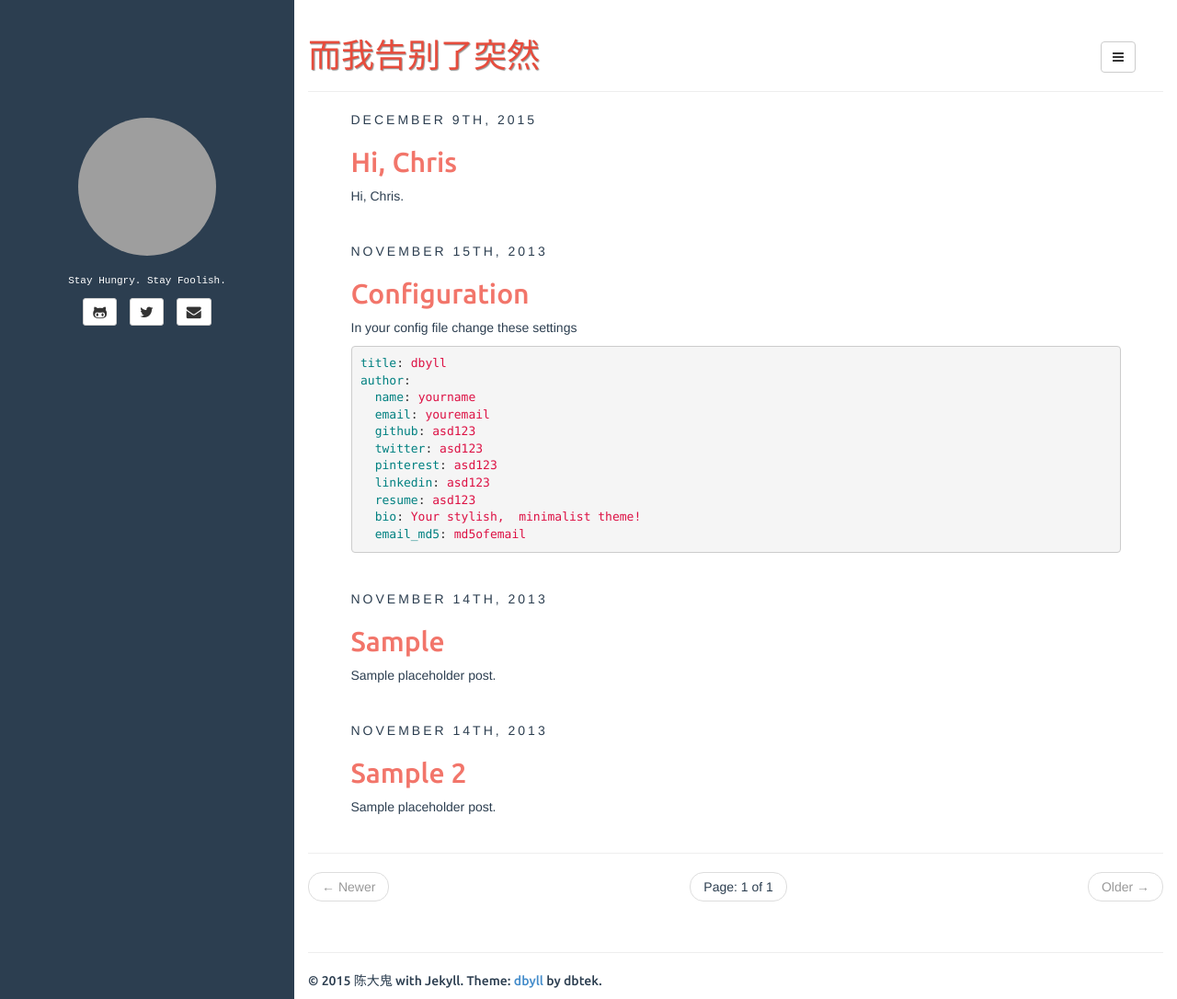
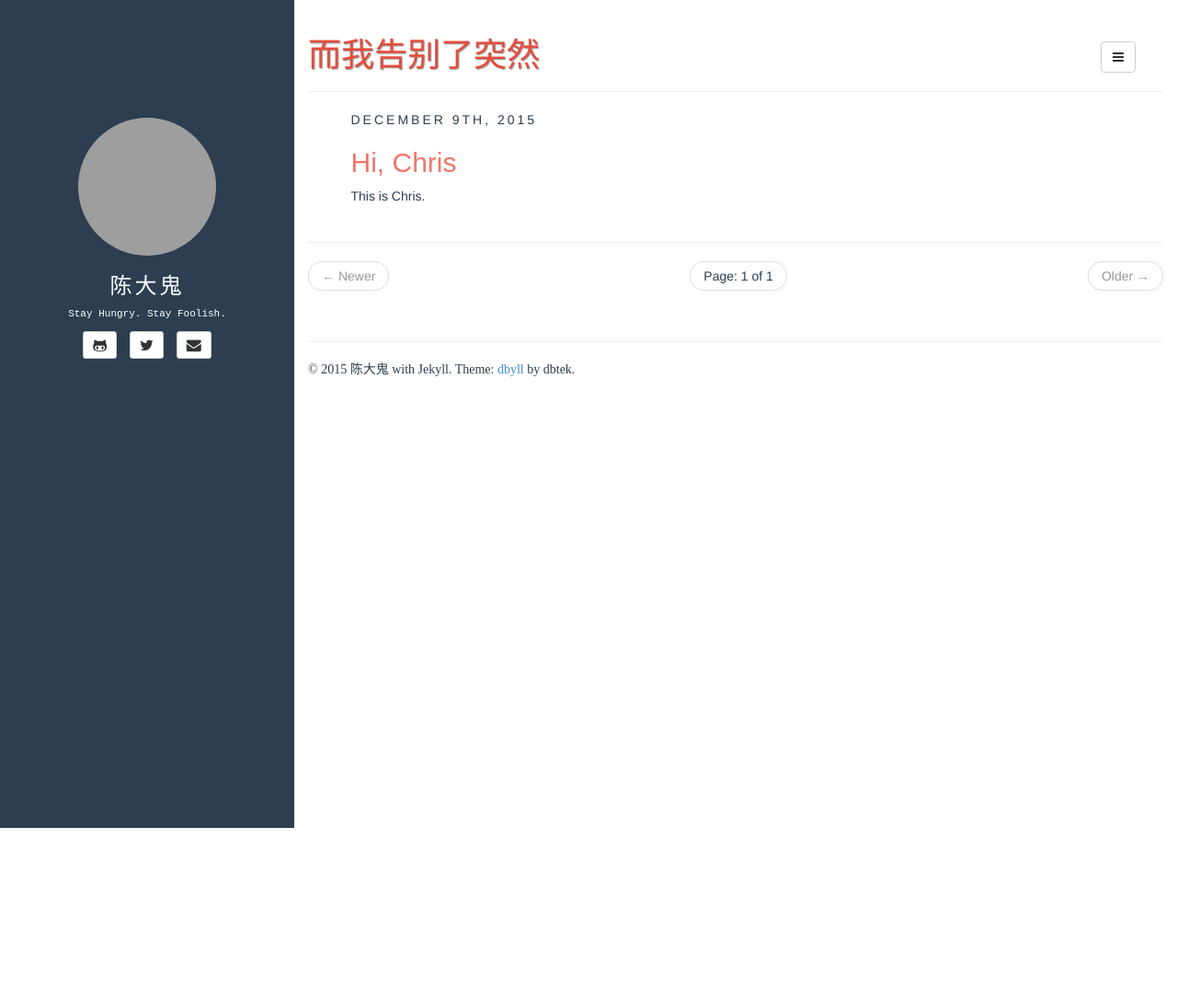
Before and after one commit to zylgithub666/Chriskuei.github.io, a Jekyll site: the page built from index.html, in a window 1280 px wide and 1086 px high. Shown: the whole window at 92% size. Built offline with Jekyll 4.4.1, drawn with Linux system fonts in a browser that asks for light colours; the list of posts is cut into pages by our own code; grey boxes are pictures that could not be loaded.

Commit message:
Hi, Chris

```diff
--- a/_config.yml
+++ b/_config.yml
@@ -1,5 +1,5 @@
 # visit https://github.com/mojombo/jekyll/wiki/Configuration for more settings
-
+permalink: /:year/:month/:day/:title.html
 paginate: 10 # pagination based on number of posts
 paginate_path: "page:num"
 exclude: ["README.md"] # files to exclude
--- a/_includes/sidebar.html
+++ b/_includes/sidebar.html
@@ -4,7 +4,7 @@
 		<img src="http://www.gravatar.com/avatar/{{site.author.email_md5}}?s=150" class="img-circle" />
 	</a>
 	<h3 class="title">
-        <a href="{{ site.BASE_PATH }}/">{{ site.title }}</a>
+        <a href="{{ site.BASE_PATH }}/">{{ site.author.name }}</a>
     </h3>
 </header>
 
--- a/_posts/2013-11-15-configuration.md
+++ /dev/null
@@ -1,23 +0,0 @@
----
-layout: post
-title: Configuration
-categories: [general, setup, demo]
-tags: [demo, dbyll, dbtek, setup]
-fullview: true
----
-
-In your config file change these settings
-
-{% highlight yaml %}
-title: dbyll
-author:
-  name: yourname
-  email: youremail
-  github: asd123
-  twitter: asd123
-  pinterest: asd123
-  linkedin: asd123
-  resume: asd123
-  bio: Your stylish,  minimalist theme!
-  email_md5: md5ofemail
-{% endhighlight %}
--- a/_posts/2015-12-09-Hi-Chris.md
+++ b/_posts/2015.07-12/2015-12-09-Hi-Chris.md
@@ -7,4 +7,4 @@ fullview: true
 comments: true
 ---
 
-Hi, Chris.
+This is Chris.
--- a/assets/css/style.css
+++ b/assets/css/style.css
@@ -1,4 +1,4 @@
-@import url(http://fonts.googleapis.com/css?family=Ubuntu:500&subset=latin,latin-ext);
+/* @import url(http://fonts.googleapis.com/css?family=Ubuntu:500&subset=latin,latin-ext); */
 
 body{
 	color: #2c3e50;
```
Also changed, not shown: _posts/2013-11-14-sample-2.md (deleted, +0 -11 lines), _posts/2013-11-14-sample.md (deleted, +0 -17 lines).
